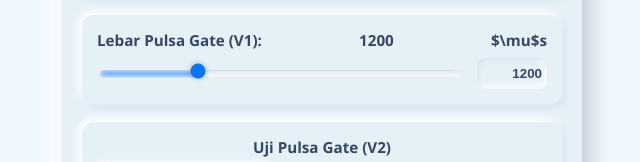
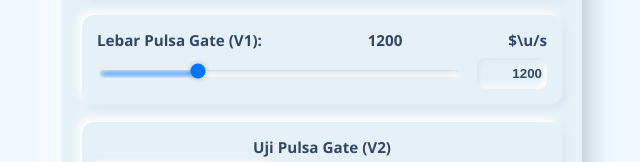
Before and after one commit to Kingsurr/cloudi-blyncs-web-control, a plain HTML site: page index.html in a window 1280 px wide. Shown: the part 463-625 px from the top of the page, 318-958 px from the left. Drawn offline with Linux system fonts and the light colour scheme; no server answers.

Commit message:
Fix unit text for Lebar Pulsa Gate display

```diff
--- a/index.html
+++ b/index.html
@@ -285,7 +285,7 @@
         <div class="control-group">
             <div class="input-control-label"> Lebar Pulsa Gate (V1):
                 <span id="pulse-value-display">1200</span>
-                <span class="unit-text"> $\mu$s</span>
+                <span class="unit-text"> $\u/s</span>
             </div>
             <div class="input-control-row">
                 <input type="range" id="pulse-slider" min="200" max="4000" step="1" value="1200"
```
